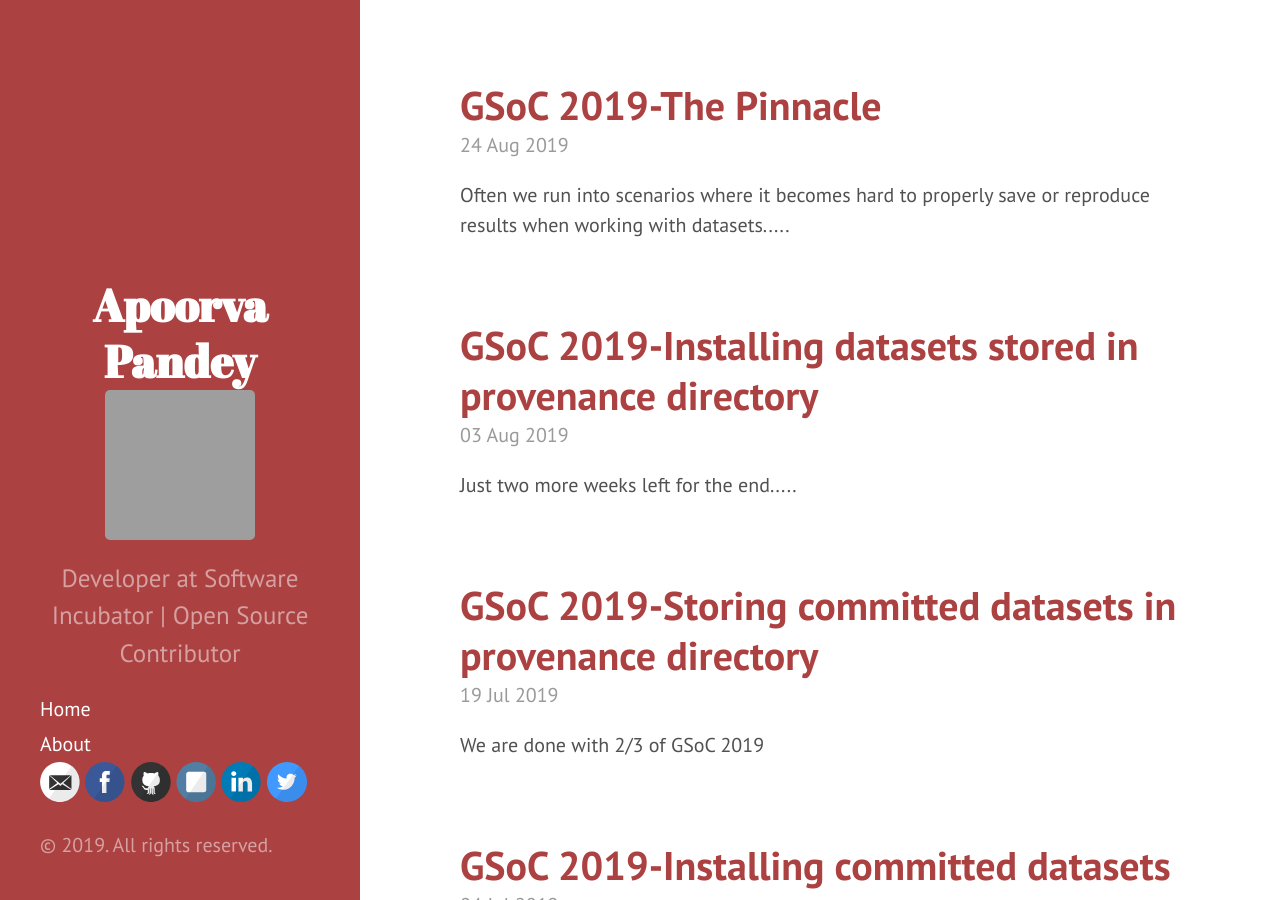
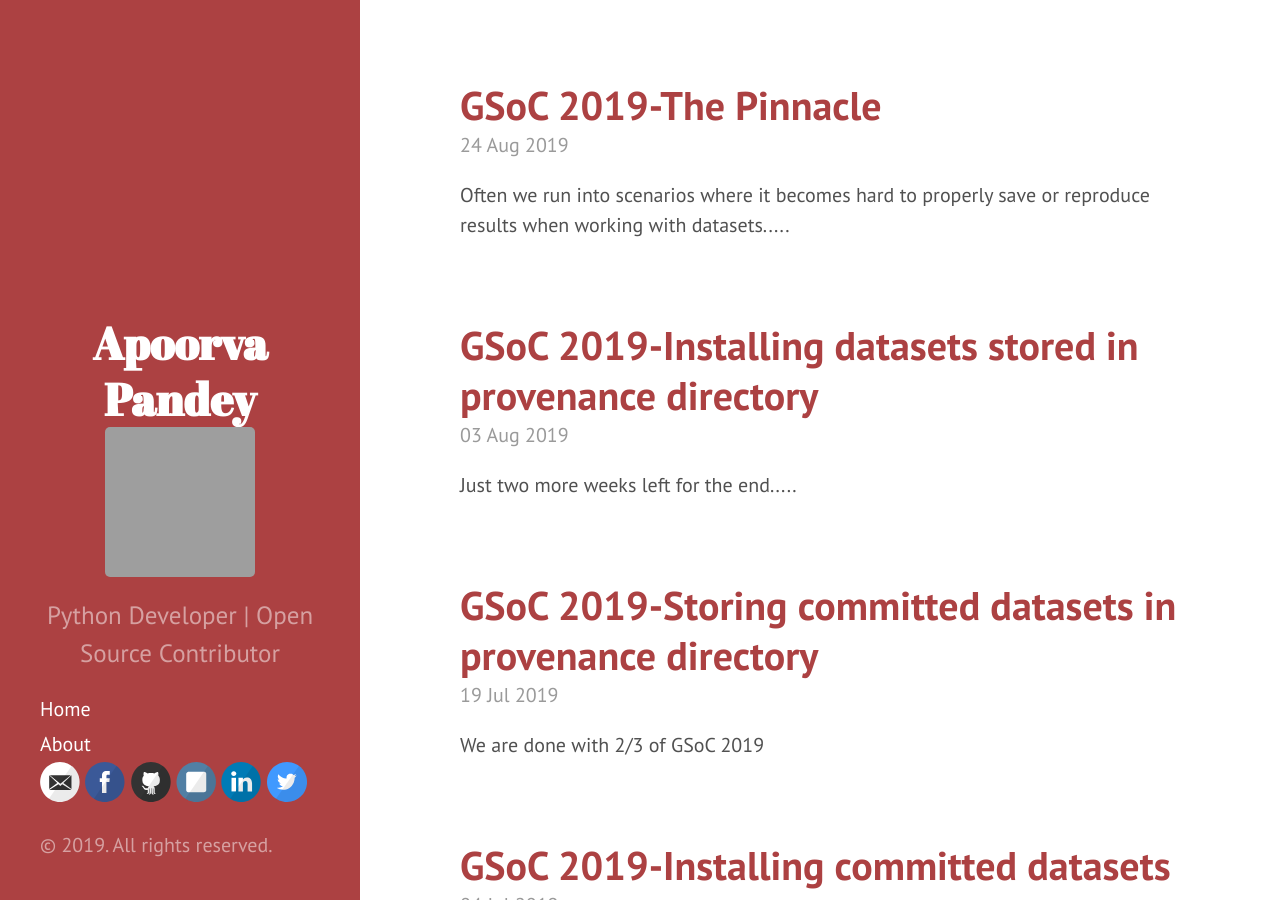
Before and after one commit to apoorvaeternity/apoorvaeternity.github.io, a Jekyll site: the page built from index.html, in a window 1280 px wide and 900 px high. Built offline with Jekyll 4.4.1, drawn with Linux system fonts in a browser that asks for light colours; the list of posts is cut into pages by our own code; grey boxes are pictures that could not be loaded.

Commit message:
Update description in sidebar

```diff
--- a/_config.yml
+++ b/_config.yml
@@ -4,7 +4,7 @@ permalink:        pretty
 # Setup
 title:           Apoorva Pandey
 tagline:          "Welcome to my life"
-description:      'Developer at Software Incubator | Open Source Contributor'
+description:      'Python Developer | Open Source Contributor'
 url:              http://www.apoorvapandey.com
 baseurl:
 
```
